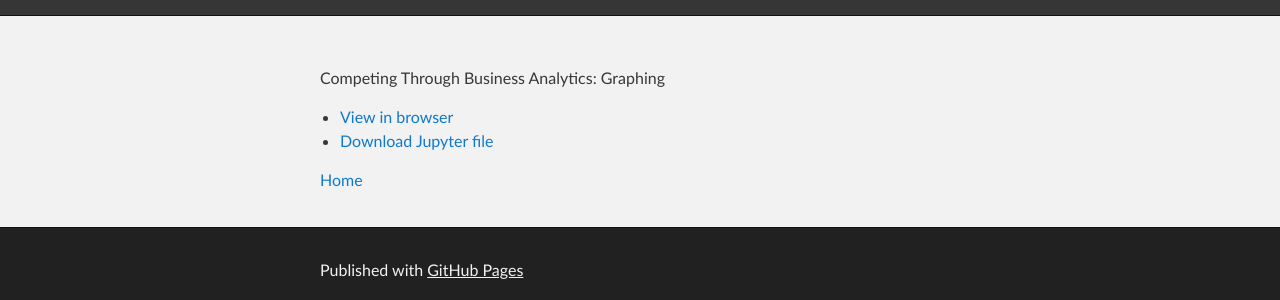
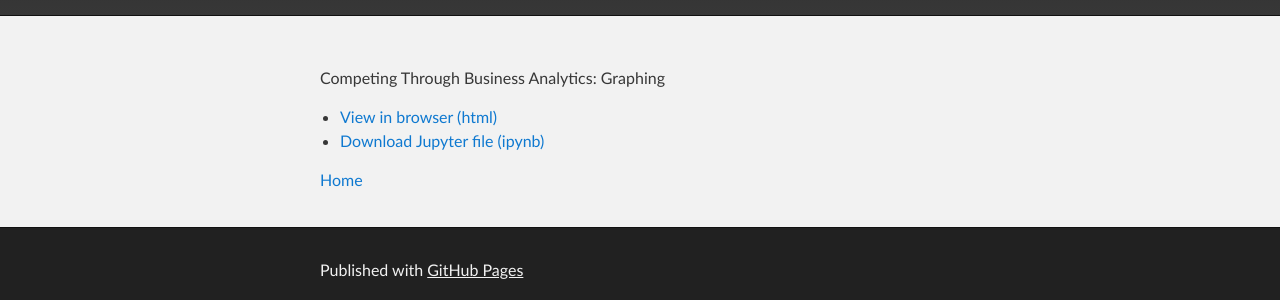
Before and after one commit to Cherylngo/cherylngo.github.io, a Jekyll site: the page built from Data Visualization/index.md, in a window 1280 px wide. Shown: the part 230-530 px from the top of the page. Built offline with Jekyll 4.4.1, drawn with Linux system fonts in a browser that asks for light colours; our own code applies the rules of GitHub Pages for plain Markdown files.

Commit message:
Update index.md

```diff
--- a/Data Visualization/index.md
+++ b/Data Visualization/index.md
@@ -4,7 +4,7 @@ description: Graphing with Python
 ---
 
 Competing Through Business Analytics: Graphing
-- [View in browser](BasicGraphAssignment.html)
-- [Download Jupyter file](BasicGraphAssignment.ipynb)
+- [View in browser (html)](BasicGraphAssignment.html)
+- [Download Jupyter file (ipynb)](BasicGraphAssignment.ipynb)
 
 [Home](https://cherylngo.github.io/)
```
